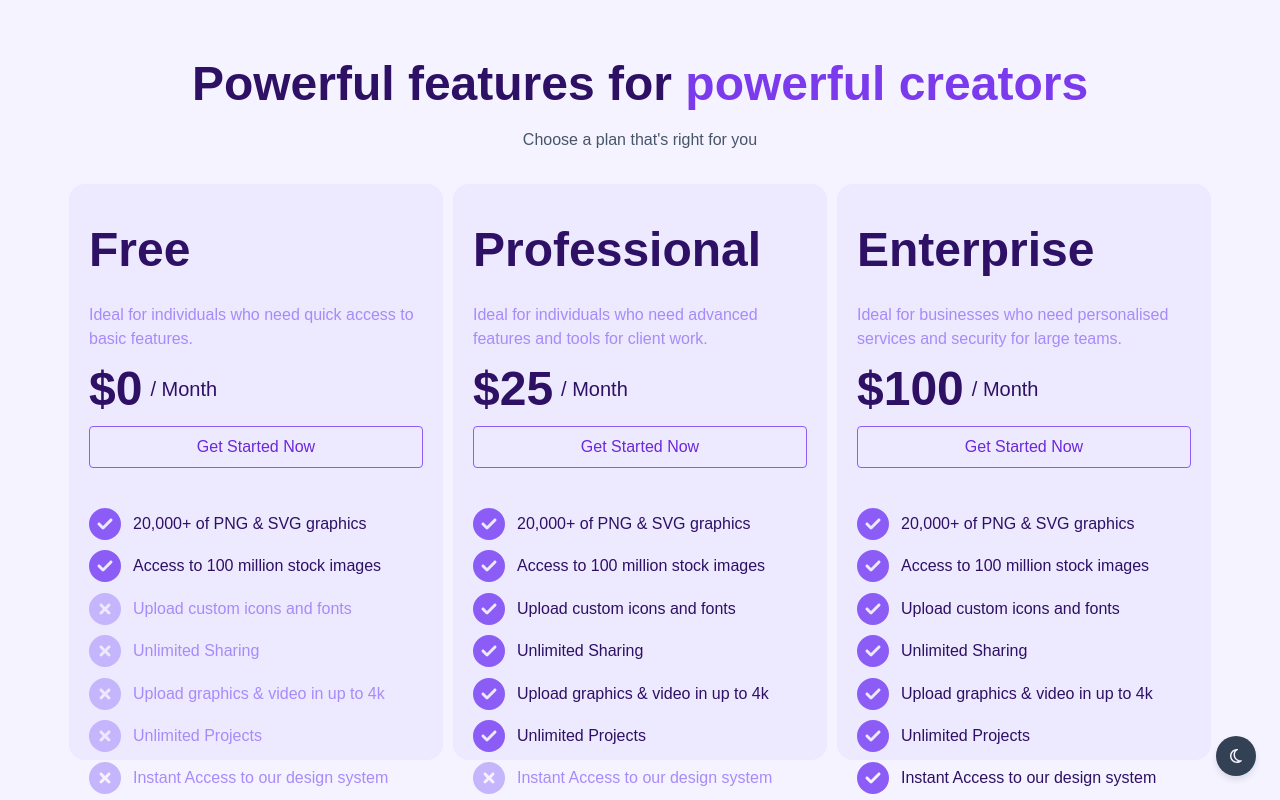
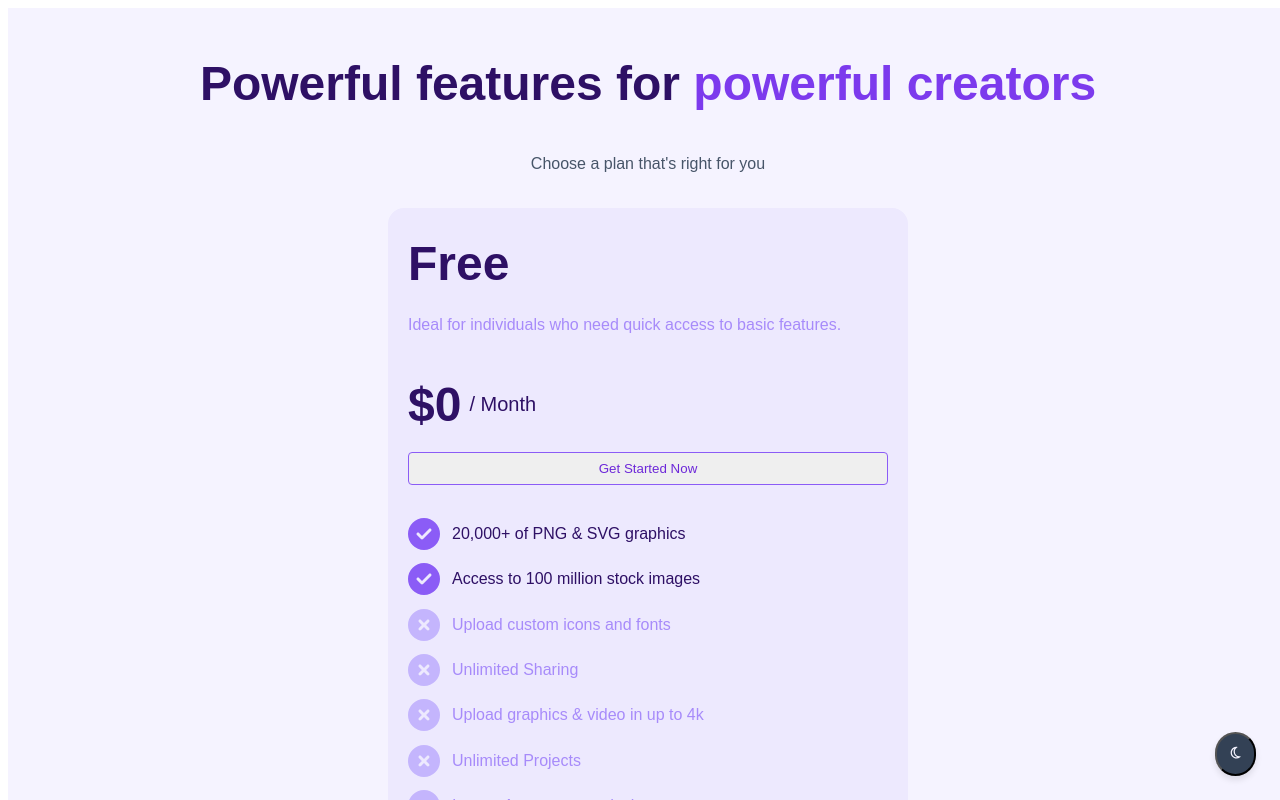
Before and after one commit to emilyb93/price-page, a React (Vite) app: page / in a window 1280 px wide. Shown: the top 800 px of the page. Built offline with nearby package versions, Linux system fonts and the light colour scheme; a web font is replaced by a local one.

Commit message:
removing tailwind and cleanup

```diff
--- a/src/App.css
+++ b/src/App.css
@@ -10,7 +10,6 @@
   display: flex;
   flex-direction: column;
   align-items: center;
-  padding: 3rem 4rem 2rem 4rem;
 }
 .dark .app-container {
   background-color: var(--colours-gray-800);
--- a/src/components/atoms/PriceText/PriceText.css
+++ b/src/components/atoms/PriceText/PriceText.css
@@ -3,6 +3,7 @@
   display: flex;
   flex-direction: row;
   align-items: center;
+  height: 4rem;
 }
 
 /* Price text styling (default, light mode) */
--- a/src/components/atoms/Subtitle/Subtitle.css
+++ b/src/components/atoms/Subtitle/Subtitle.css
@@ -1,7 +1,6 @@
 /* Subtitle text styling */
 .subtitle {
   color: var(--color-gray-600);
-  margin-top: 0.5rem;
   font-weight: var(--font-weight-medium);
   font-size: var(--font-size-base);
   line-height: var(--line-height-base);
--- a/src/components/atoms/ThemeToggle/ThemeToggle.css
+++ b/src/components/atoms/ThemeToggle/ThemeToggle.css
@@ -6,7 +6,7 @@
   padding: 0.75rem;
   border-radius: 9999px;
   box-shadow: 0 4px 6px rgba(0, 0, 0, 0.1);
-
+  z-index: 100;
   background-color: var(--color-gray-700);
   transition: background-color 0.3s ease, color 0.3s ease;
 }
--- a/src/components/atoms/Title/Title.css
+++ b/src/components/atoms/Title/Title.css
@@ -2,6 +2,8 @@
   font-size: var(--font-size-xl);
   font-weight: var(--font-weight-bold);
   color: var(--color-violet-950);
+  height: 3rem;
+  margin-top: 3rem;
 }
 
 .dark .title {
--- a/src/components/organisms/PricingCard/PricingCard.css
+++ b/src/components/organisms/PricingCard/PricingCard.css
@@ -2,7 +2,8 @@
 .pricing-card {
   width: 100%;
   max-width: 30rem;
-  height: 100%;
+  min-height: 40rem;
+  /* height: 100%; */
   display: flex;
   flex-direction: column;
   padding: 1.25rem;
@@ -10,7 +11,7 @@
   margin: 1rem auto;
   background-color: var(--color-violet-100);
   transition: all 0.3s ease;
-  margin: 2rem 5px;
+  margin: 1rem 5px;
 }
 
 /* Hover styles for pricing card */
@@ -61,7 +62,7 @@
   font-size: var(--font-size-base);
   align-self: flex-start;
   text-align: left;
-  margin: 0.5rem 0;
+  margin: 0.1rem 0;
   color: var(--color-violet-400);
   height: 15%;
   transition: all 0.3s ease;
@@ -91,15 +92,15 @@
   display: flex;
   flex-direction: column;
   justify-content: space-evenly;
+  align-items: flex-start;
   height: 100%;
-  margin-bottom: 0.5rem;
+  padding-inline-start: 0;
 }
 
 /* Base styles for pricing card plan information */
 .pricing-card-plan-section {
-  height: 100%;
+  height: 70%;
   display: flex;
   flex-direction: column;
-  justify-content: space-evenly;
-  margin-bottom: 1.5rem;
+  justify-content: space-between;
 }
--- a/src/components/organisms/PricingCardContainer/PricingCardContainer.css
+++ b/src/components/organisms/PricingCardContainer/PricingCardContainer.css
@@ -2,9 +2,12 @@
   display: flex;
   flex-direction: row;
   height: 80%;
+  width: 90%;
+  margin: 0 1rem;
+  align-items: center;
 }
 
-@media (max-width: 1220px) {
+@media (max-width: 1280px) {
   .pricing-card-container {
     flex-direction: column;
   }
--- a/src/index.css
+++ b/src/index.css
@@ -1,17 +1,33 @@
 @import url("https://fonts.cdnfonts.com/css/satoshi");
-@import "tailwindcss";
-@custom-variant dark (&:where(.dark, .dark *));
+
 :root {
   font-family: "Satoshi", sans-serif;
-  line-height: 1.5;
-  font-weight: 400;
 
   color-scheme: light dark;
-  color: rgba(255, 255, 255, 0.87);
-  background-color: #242424;
 
   font-synthesis: none;
   text-rendering: optimizeLegibility;
   -webkit-font-smoothing: antialiased;
   -moz-osx-font-smoothing: grayscale;
 }
+
+ul {
+  list-style-type: none;
+  list-style-position: inside;
+}
+ol {
+  list-style-type: none;
+  list-style-position: inside;
+}
+ul ul,
+ol ul {
+  list-style-type: circle;
+  list-style-position: inside;
+  margin-left: 15px;
+}
+ol ol,
+ul ol {
+  list-style-type: lower-latin;
+  list-style-position: inside;
+  margin-left: 15px;
+}
--- a/vite.config.ts
+++ b/vite.config.ts
@@ -1,8 +1,7 @@
 import { defineConfig } from "vite";
 import react from "@vitejs/plugin-react";
-import tailwindcss from "@tailwindcss/vite";
 
 // https://vite.dev/config/
 export default defineConfig({
-  plugins: [react(), tailwindcss()],
+  plugins: [react()],
 });
```
Also changed, not shown: 2 other files (tests, documents, lock files or other folders).
